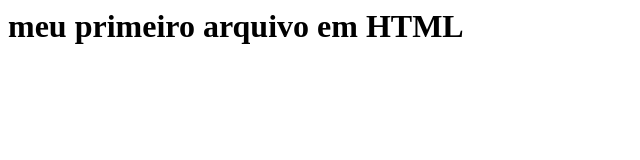
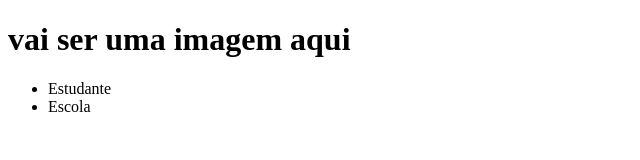
Before and after one commit to r4quel1098/primeirorepositorio, a plain HTML site: page index.html in a window 1280 px wide. Shown: the whole page, without its empty margins (0-640 px from the left). Drawn offline with Linux system fonts and the light colour scheme.

Commit message:
Add files via upload

```diff
--- a/index.html
+++ b/index.html
@@ -1,3 +1,21 @@
-<html>
-<h1>meu primeiro arquivo em HTML </H1>
+<!DOCTYPE html>
+<html lang="en">
+<head>
+    <header>
+    <meta charset="UTF-8">
+    <meta http-equiv="X-UA-Compatible" content="IE=edge">
+    <meta name="viewport" content="width=device-width, initial-scale=1.0">
+    <title>Document</title>
+    <link rel=”stylesheet” href=”style.css”>
+    </header>
+</head>
+<body>
+<header>
+ <h1>vai ser uma imagem aqui</h1>
+ <ul>
+    <li>Estudante</li>
+    <li>Escola</li>
+ </ul>
+</header>
+</body>
 </html>
```
